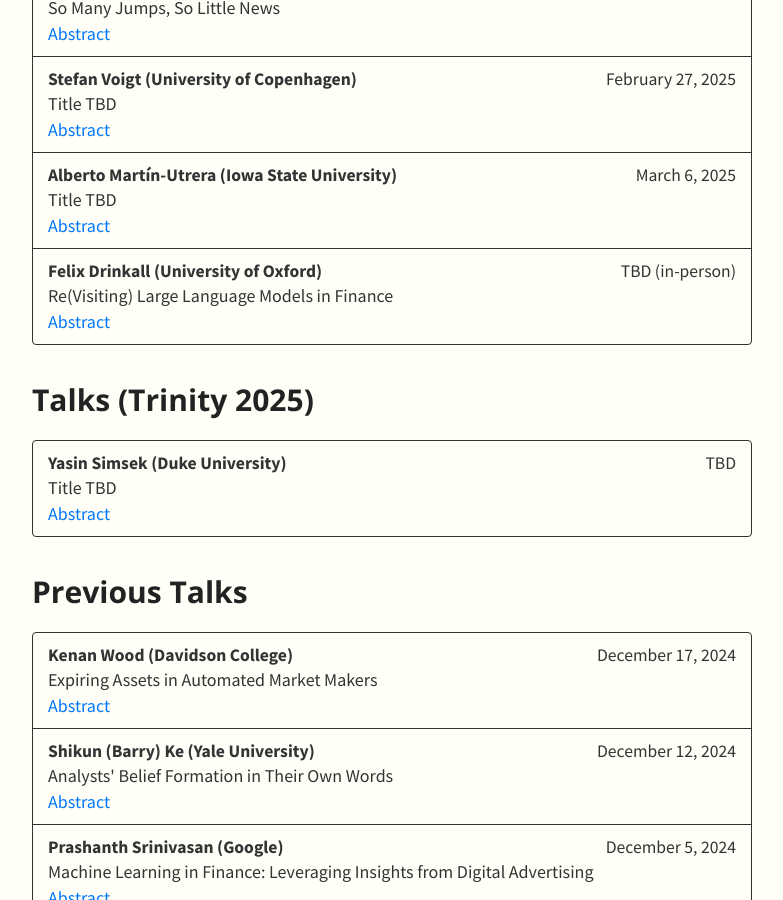
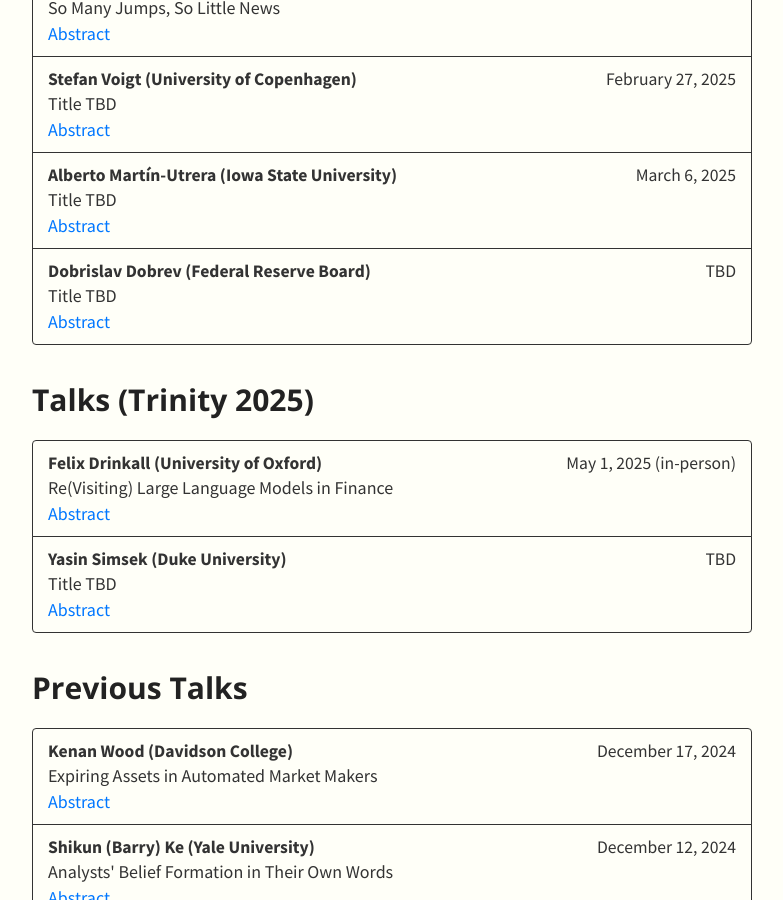
Before and after one commit to SML-Fin/SML-Fin.github.io, a Jekyll site: the page built from index.md, in a window 1280 px wide and 900 px high, scrolled down 807 px. Shown: the whole window, without its empty margins (248-1031 px from the left). Built offline with Jekyll 4.4.1, drawn with Linux system fonts in a browser that asks for light colours; nearby versions of some CDN libraries; our own code applies the rules of GitHub Pages for plain Markdown files.

Commit message:
Update talks.yml

```diff
--- a/_data/talks.yml
+++ b/_data/talks.yml
@@ -20,13 +20,17 @@
       date: March 6, 2025
       title: Title TBD
       abstract: TBD
-    - speaker: Felix Drinkall (University of Oxford)
-      date: TBD (in-person)
-      title: Re(Visiting) Large Language Models in Finance
-      abstract: This study introduces a novel suite of historical large language models (LLMs) pre-trained specifically for accounting and finance, utilising a diverse set of major textual resources. The models are unique in that they are year-specific, spanning from 2007 to 2023, effectively eliminating look-ahead bias, a limitation present in other LLMs. Empirical analysis reveals that, in trading, these specialised models outperform much larger models, including the state-of-the-art LLaMA 1, 2, and 3, which are approximately 50 times their size. The findings are further validated through a range of robustness checks, confirming the superior performance of these LLMs.
+    - speaker: Dobrislav Dobrev (Federal Reserve Board)
+      date: TBD
+      title: Title TBD
+      abstract: TBD
 
 - type: Talks (Trinity 2025)
   members:
+    - speaker: Felix Drinkall (University of Oxford)
+      date: May 1, 2025 (in-person)
+      title: Re(Visiting) Large Language Models in Finance
+      abstract: This study introduces a novel suite of historical large language models (LLMs) pre-trained specifically for accounting and finance, utilising a diverse set of major textual resources. The models are unique in that they are year-specific, spanning from 2007 to 2023, effectively eliminating look-ahead bias, a limitation present in other LLMs. Empirical analysis reveals that, in trading, these specialised models outperform much larger models, including the state-of-the-art LLaMA 1, 2, and 3, which are approximately 50 times their size. The findings are further validated through a range of robustness checks, confirming the superior performance of these LLMs.
     - speaker: Yasin Simsek (Duke University)
       date: TBD
       title: Title TBD
```
